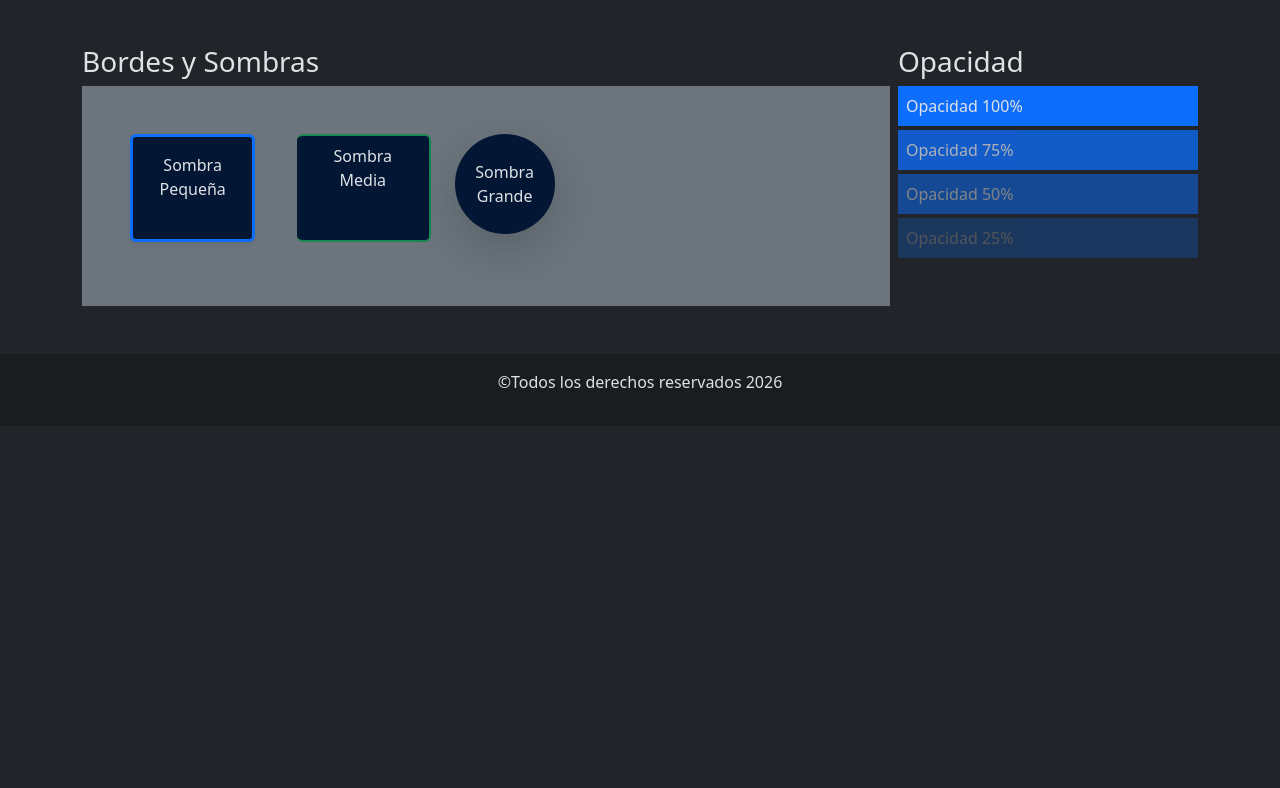
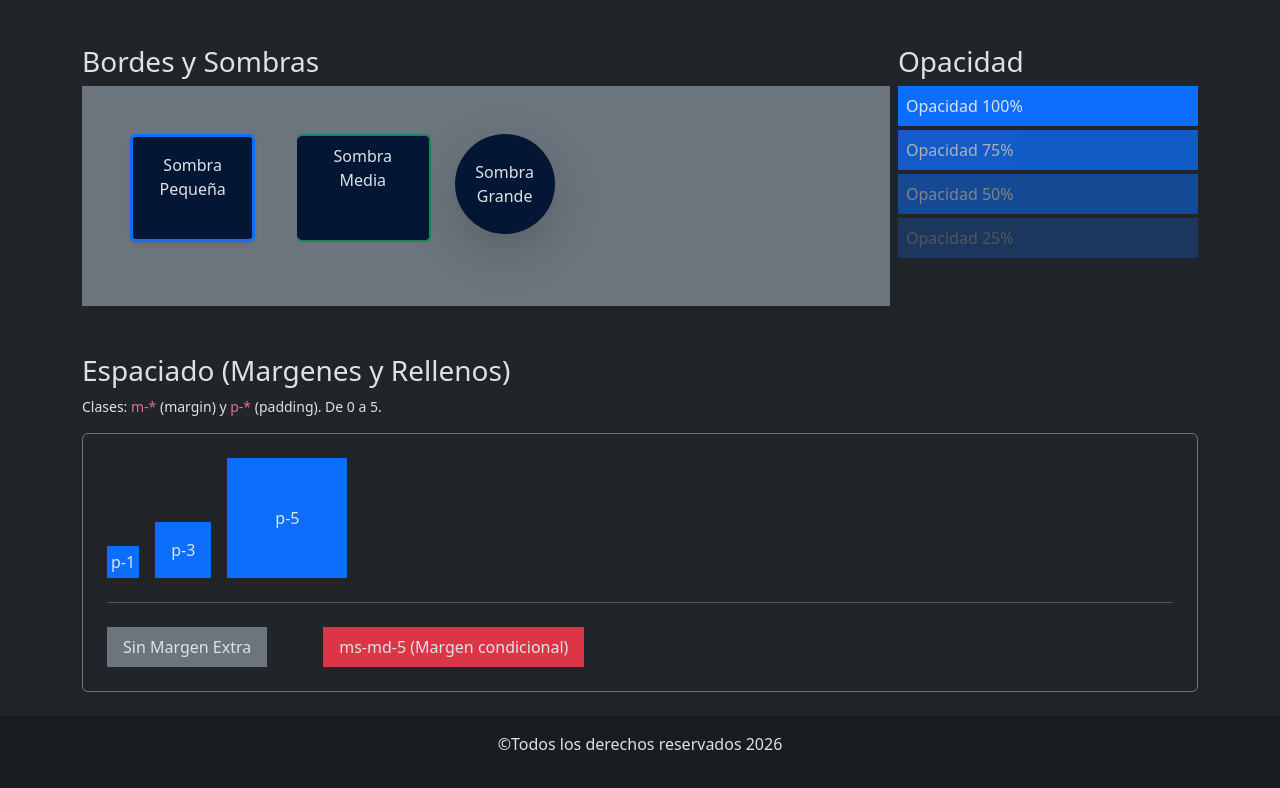
Before and after one commit to ntfran/plantilla-bootstrap-25, a plain HTML site: page index.html in a window 1280 px wide. Shown: the part 1059-1847 px from the top of the page. Before the commit the page ends 1485 px from the top, so only its background shows below. Drawn offline with nearby package versions, Linux system fonts and the light colour scheme.

Commit message:
feat:Agregar articulo de espaciado en utilidades CSS

```diff
--- a/css/style.css
+++ b/css/style.css
@@ -17,3 +17,7 @@ main{
     max-width: 500px;
     min-width: 300px;
 }
+
+.color-rosa{
+    color:palevioletred
+}
--- a/index.html
+++ b/index.html
@@ -109,7 +109,7 @@
           </h2>
           <div class="d-flex flex-column flex-md-row w-100 gap-2">
             <!-- Bordes y Sombras -->
-            <article class="my-4 flex-grow-1">
+            <article class="my-4 flex-grow-1" id="bordes-sombras">
               <h3>Bordes y Sombras</h3>
               <div
                 class="bg-secondary p-5 d-flex flex-column flex-md-row justify-content-md-start"
@@ -136,7 +136,7 @@
               </div>
             </article>
             <!-- Opacidad -->
-            <article class="opacidad my-4">
+            <article class="opacidad my-4" id="opacidad">
               <h3>Opacidad</h3>
               <div>
                 <div class="bg-primary p-2 mb-1 opacity-100">Opacidad 100%</div>
@@ -147,6 +147,35 @@
               </div>
             </article>
           </div>
+          <article class="my-4" id="espaciado">
+            <h3>Espaciado (Margenes y Rellenos)</h3>
+            <p class="light small">
+              Clases: <span class="color-rosa">m-*</span> (margin) y
+              <span class="color-rosa">p-*</span> (padding). De 0 a 5.
+            </p>
+            <div class="border border-secondary rounded-2 p-4">
+              <!-- Padding -->
+              <div class="d-flex gap-3 align-items-end mb-4 pb-4 border-bottom">
+                <div class="bg-primary text-center p-1">p-1</div>
+                <div class="bg-primary text-center p-3">p-3</div>
+                <div class="bg-primary text-center p-5">p-5</div>
+              </div>
+
+              <!-- Margin -->
+              <div class="d-flex flex-column flex-md-row gap-2">
+                <div
+                  class="bg-secondary text-center px-3 py-2 align-self-start"
+                >
+                  Sin Margen Extra
+                </div>
+                <div
+                  class="bg-danger text-center px-3 py-2 ms-md-5 align-self-start"
+                >
+                  ms-md-5 (Margen condicional)
+                </div>
+              </div>
+            </div>
+          </article>
         </section>
       </section>
     </main>
```
